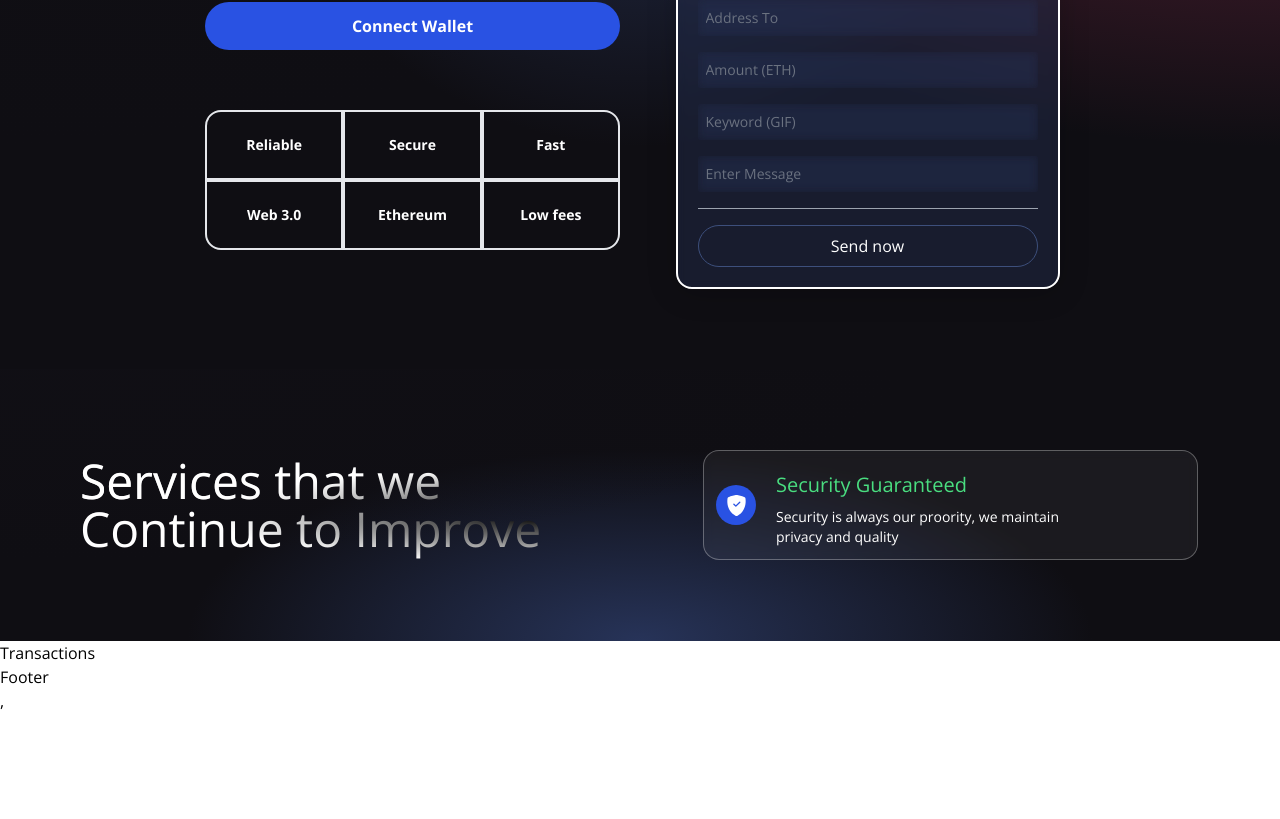
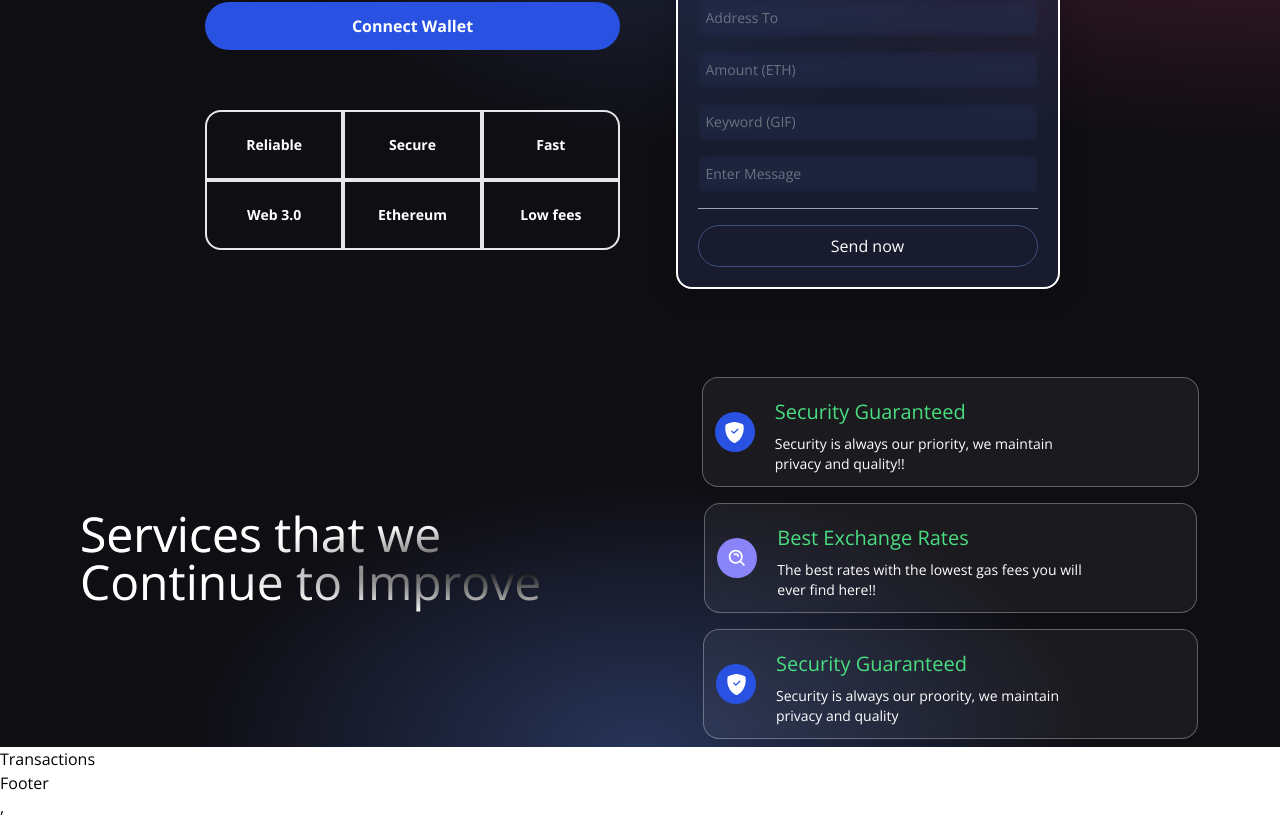
Before and after one commit to chandran-jr/Krypt, a React (Vite) app in the folder client/: page / in a window 1280 px wide. Shown: the part 390-1209 px from the top of the page. Before the commit the page ends 1103 px from the top, so only its background shows below. Built offline with nearby package versions, Linux system fonts and the light colour scheme.

Commit message:
Add files via upload

```diff
--- a/client/src/components/Services.jsx
+++ b/client/src/components/Services.jsx
@@ -28,6 +28,18 @@ const Services = () => {
                     color="bg-[#2952e3]"
                     title="Security Guaranteed"
                     icon={<BsShieldFillCheck fontSize={21} className="text-white"/>}
+                    subTitle="Security is always our priority, we maintain privacy and quality!!"
+                />
+                <ServiceCard
+                    color="bg-[#8984F8]"
+                    title="Best Exchange Rates"
+                    icon={<BiSearchAlt fontSize={21} className="text-white"/>}
+                    subTitle="The best rates with the lowest gas fees you will ever find here!!"
+                />
+                <ServiceCard
+                    color="bg-[#2952e3]"
+                    title="Security Guaranteed"
+                    icon={<BsShieldFillCheck fontSize={21} className="text-white"/>}
                     subTitle="Security is always our proority, we maintain privacy and quality"
                 />
             </div>
```
